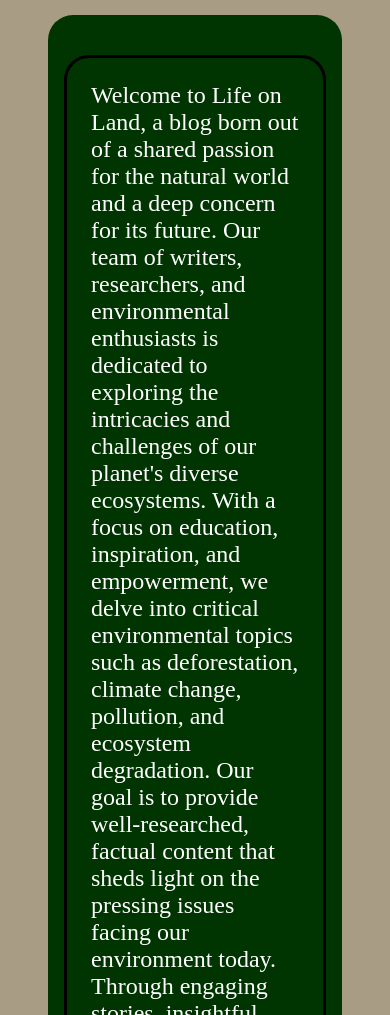
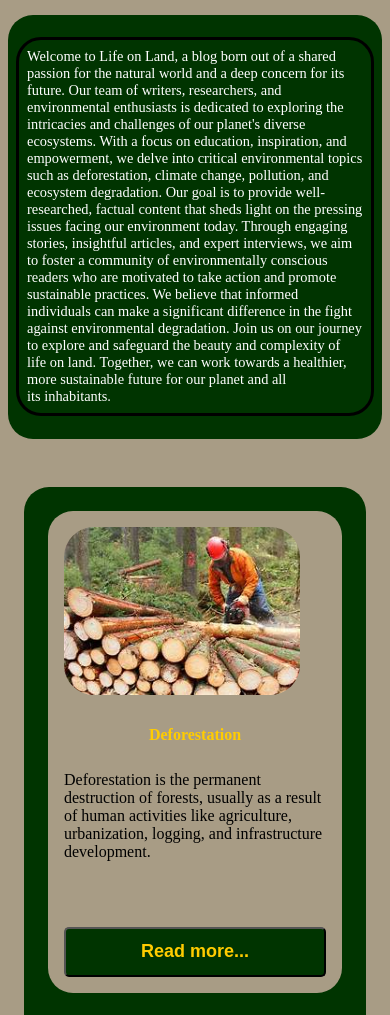
Before and after one commit to utkarshmorwal/The-Global-Goals--life-on-land, a plain HTML site: page pages/about.html in a window 390 px wide. Shown: the part 85-1100 px from the top of the page. Drawn offline with nearby package versions, Linux system fonts and the light colour scheme.

Commit message:
Update inner.css

```diff
--- a/pages/inner.css
+++ b/pages/inner.css
@@ -519,13 +519,12 @@ margin-right: 4px;
 }
 
 .about {
-  top: 4000px;
   color: white;
   margin-top: 20px;
   padding: 1rem;
   background: #003400;
   border-radius: 25px;
-  animation: fadeIn 1s ease-in-out; /* Apply fade-in animation */
+  animation: fadeIn 1s ease-in-out;
 }
 
 .intro {
@@ -536,7 +535,7 @@ margin-right: 4px;
   font-weight: 500px;
   border: solid black;
   border-radius: 25px;
-  animation: fadeIn 1s ease-in-out; /* Apply fade-in animation */
+  animation: fadeIn 1s ease-in-out;
 }
 
 .container-center {
@@ -557,9 +556,9 @@ margin-right: 4px;
 }
 
 .col {
-  background-color:#a89c85;
+  background-color: #a89c85;
   margin: 1rem;
-  flex: 1 1 calc(33% - 2rem); /* Adjust the width of columns */
+  flex: 1 1 calc(33% - 2rem);
   box-sizing: border-box;
   border-radius: 25px;
 }
@@ -572,33 +571,155 @@ margin-right: 4px;
 .card:hover {
   transform: scale(1.05);
 }
-.card button{
+
+.card button {
   background-color: #003400;
 }
-.card-title{
+
+.card-title {
   color: #fc0;
   font-size: 2rem;
   text-align: center;
   font-weight: 900;
 }
+
 /* Custom styles for Bootstrap popover */
 .popover {
   background-color: #013501a9;
   padding: 2rem !important;
   border-radius: 25px;
   width: 70%;
+}
 
-}
 .popover-header {
   padding: 2rem !important;
   text-align: center;
   font-size: 2rem;
-  padding: 0;
-  margin: 0;
   color: #fc0;
 }
+
 .popover-body {
   padding: 2rem !important;
   color: white;
   font-size: 1.3rem;
 }
+
+/* Responsive styles */
+@media (max-width: 1300px) {
+
+  .wrapper {
+    margin: 50px 1.5rem;
+  }
+
+  .about {
+    padding: 0.5rem;
+  }
+
+  .intro {
+    padding: 0.5rem;
+    font-size: 1.2rem;
+  }
+
+  .container-center {
+    padding: 2rem;
+  }
+
+  .col {
+    flex: 1 1 calc(50% - 2rem);
+  }
+
+  .card-title {
+    font-size: 1.5rem;
+  }
+
+  .popover {
+    width: 80%;
+  }
+
+  .popover-header {
+    font-size: 1.5rem;
+  }
+
+  .popover-body {
+    font-size: 1rem;
+  }
+}
+
+@media (max-width: 768px) {
+  .wrapper {
+    margin: 25px 1rem;
+  }
+
+  .about {
+    padding: 0.5rem;
+  }
+
+  .intro {
+    padding: 0.5rem;
+    font-size: 1rem;
+  }
+
+  .container-center {
+    padding: 1rem;
+  }
+
+  .col {
+    flex: 1 1 100%;
+  }
+
+  .card-title {
+    font-size: 1.2rem;
+  }
+
+  .popover {
+    width: 90%;
+  }
+
+  .popover-header {
+    font-size: 1.2rem;
+  }
+
+  .popover-body {
+    font-size: 0.9rem;
+  }
+}
+
+@media (max-width: 480px) {
+  .wrapper {
+    margin: 100px 0.5rem;
+
+  }
+
+  .about {
+    padding: 0.5rem;
+  }
+
+  .intro {
+    padding: 0.5rem;
+    font-size: 0.9rem;
+  }
+
+  .container-center {
+    padding: 0.5rem;
+  }
+
+  .col {
+    flex: 1 1 100%;
+  }
+
+  .card-title {
+    font-size: 1rem;
+  }
+
+  .popover {
+    width: 80%;
+  }
+
+  .popover-header {
+    font-size: 1rem;
+  }
+
+  .popover-body {
+    font-size: 0.8rem;
+  }
+}
```
